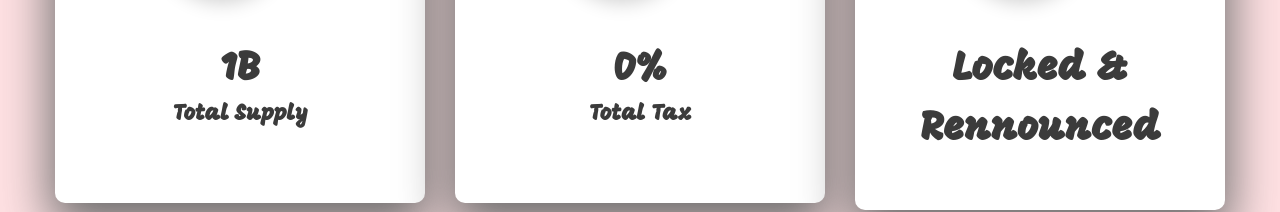
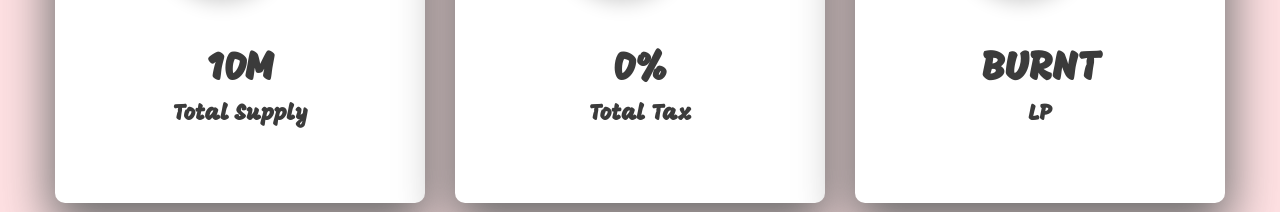
Before and after one commit to jakia12/zing-lfg, a plain HTML site: page index.html in a window 1280 px wide. Shown: the part 2087-2299 px from the top of the page. Drawn offline with Linux system fonts and the light colour scheme.

Commit message:
Update index.html

```diff
--- a/index.html
+++ b/index.html
@@ -330,7 +330,7 @@
                           <img src="assets/images/hero.png" alt="" />
                         </div>
                         <div class="table-header">
-                          <h2>1B</h2>
+                          <h2>10M</h2>
                           <h3>Total Supply</h3>
                         </div>
                       </div>
@@ -374,7 +374,8 @@
                           <img src="assets/images/hero.png" alt="" />
                         </div>
                         <div class="table-header">
-                          <h2>Locked & Rennounced</h2>
+                          <h2>BURNT</h2>
+                          <h3>LP</h3>
                         </div>
                       </div>
                     </div>
```
